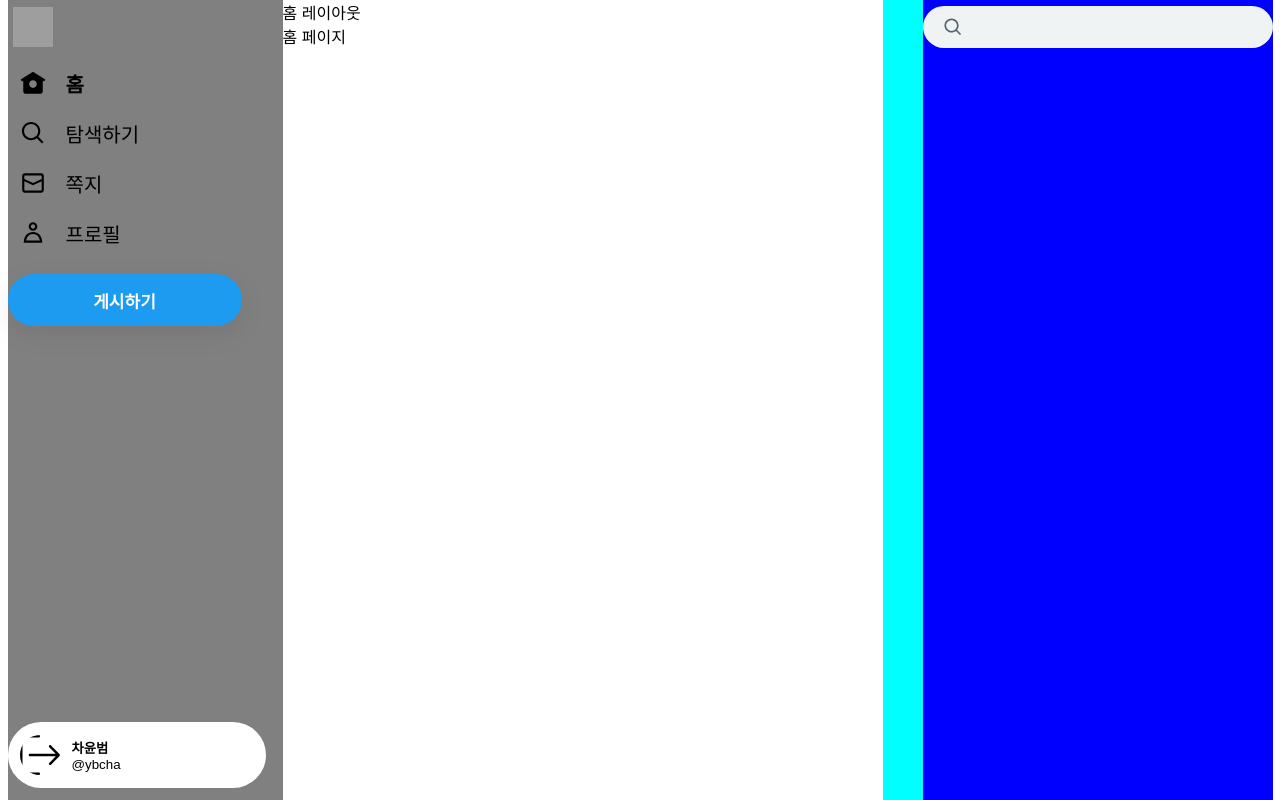
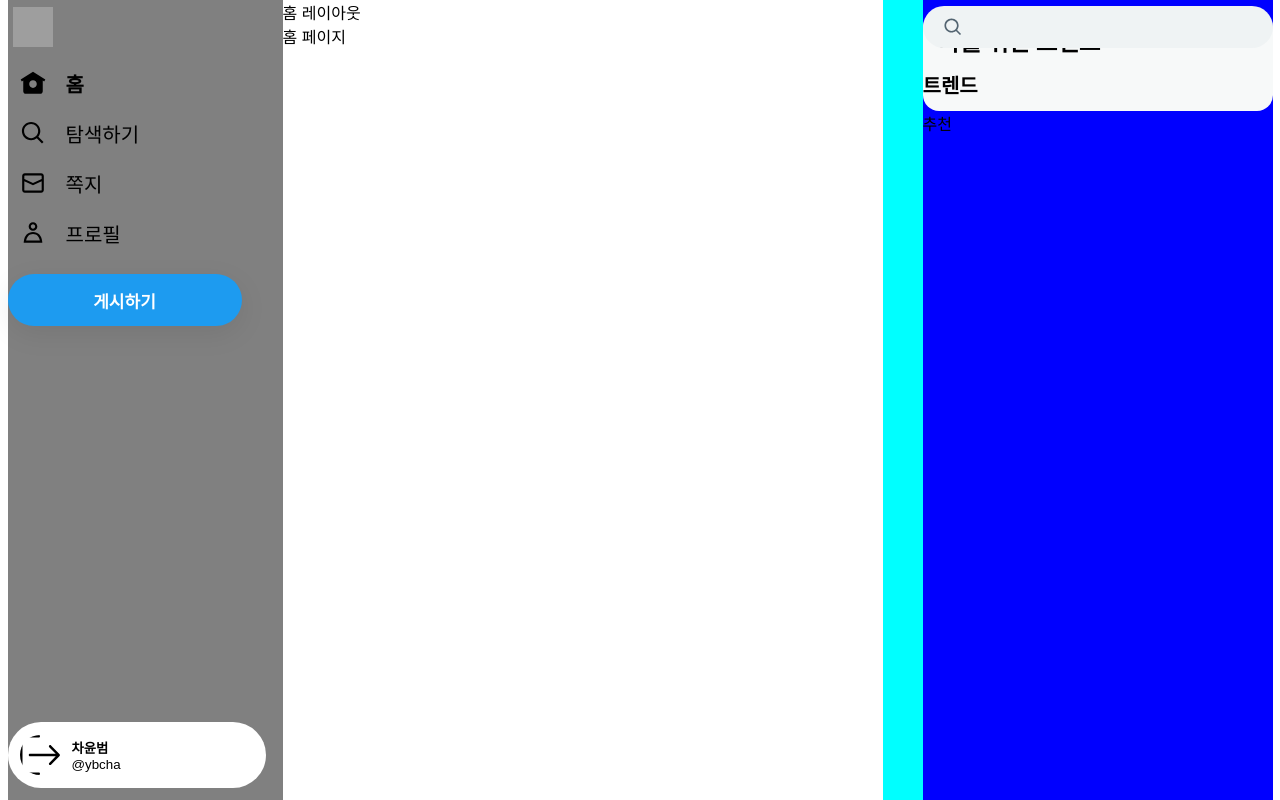
Before and after one commit to uiurihappy/next-sns-clone, a Next.js app: page /home in a window 1280 px wide. Built offline with nearby package versions, Linux system fonts and the light colour scheme; grey boxes are pictures that could not be loaded.

Commit message:
feat: 오른쪽 섹션 구조화

```diff
--- /dev/null
+++ b/src/app/(afterlogin)/_component/FollowRecommendSection.tsx
@@ -0,0 +1,3 @@
+export default function FollowRecommendSection() {
+  return <div>추천</div>;
+}
--- /dev/null
+++ b/src/app/(afterlogin)/_component/Trend.tsx
@@ -0,0 +1,5 @@
+import style from './trend.module.css';
+
+export default function Trend() {
+  return <div>트렌드 </div>;
+}
--- /dev/null
+++ b/src/app/(afterlogin)/_component/TrendSection.tsx
@@ -0,0 +1,13 @@
+import Trend from '@/app/(afterlogin)/_component/Trend';
+import style from './trendSection.module.css';
+
+export default function TrendSection() {
+  return (
+    <div className={style.trendBg}>
+      <div className={style.trend}>
+        <h3>나를 위한 트렌드</h3>
+        <Trend />
+      </div>
+    </div>
+  );
+}
--- /dev/null
+++ b/src/app/(afterlogin)/_component/trend.module.css
@@ -0,0 +1,23 @@
+.container {
+  padding: 12px 16px;
+  height: 82px;
+  display: block;
+}
+.container:hover {
+  background-color: rgba(0, 0, 0, 0.03);
+}
+
+.title {
+  font-size: 15px;
+  font-weight: bold;
+  line-height: 20px;
+  margin-top: 2px;
+  margin-bottom: 4px;
+}
+
+.count {
+  color: rgb(83, 100, 113);
+  font-size: 13px;
+  line-height: 16px;
+  font-weight: lighter;
+}
--- /dev/null
+++ b/src/app/(afterlogin)/_component/trendSection.module.css
@@ -0,0 +1,14 @@
+.trendBg {
+  background-color: rgb(247, 249, 249);
+  border-radius: 16px;
+  margin-top: 12px;
+}
+.trend {
+  font-size: 20px;
+  font-weight: bold;
+  padding: 12px 0;
+}
+.trend h3 {
+  margin-bottom: 12px;
+  padding: 0 16px;
+}
--- a/src/app/(afterlogin)/layout.tsx
+++ b/src/app/(afterlogin)/layout.tsx
@@ -5,6 +5,10 @@ import Link from 'next/link';
 import Image from 'next/image';
 import NavMenu from '@/app/(afterlogin)/_component/NavMenu';
 import LogoutButton from '@/app/(afterlogin)/_component/LogoutButton';
+
+import TrendSection from '@/app/(afterlogin)/_component/TrendSection';
+import FollowRecommendSection from '@/app/(afterlogin)/_component/FollowRecommendSection';
+
 type Props = {
   children: ReactNode;
 };
@@ -52,6 +56,8 @@ export default function AfterLoginLayout({ children }: Props) {
               </svg>
               <input type="search" />
             </form>
+            <TrendSection />
+            <FollowRecommendSection />
           </section>
         </div>
       </div>
```
Also changed, not shown: src/app/(afterlogin)/_component/followRecommendSection.module.css (added, +52 -0 lines).
